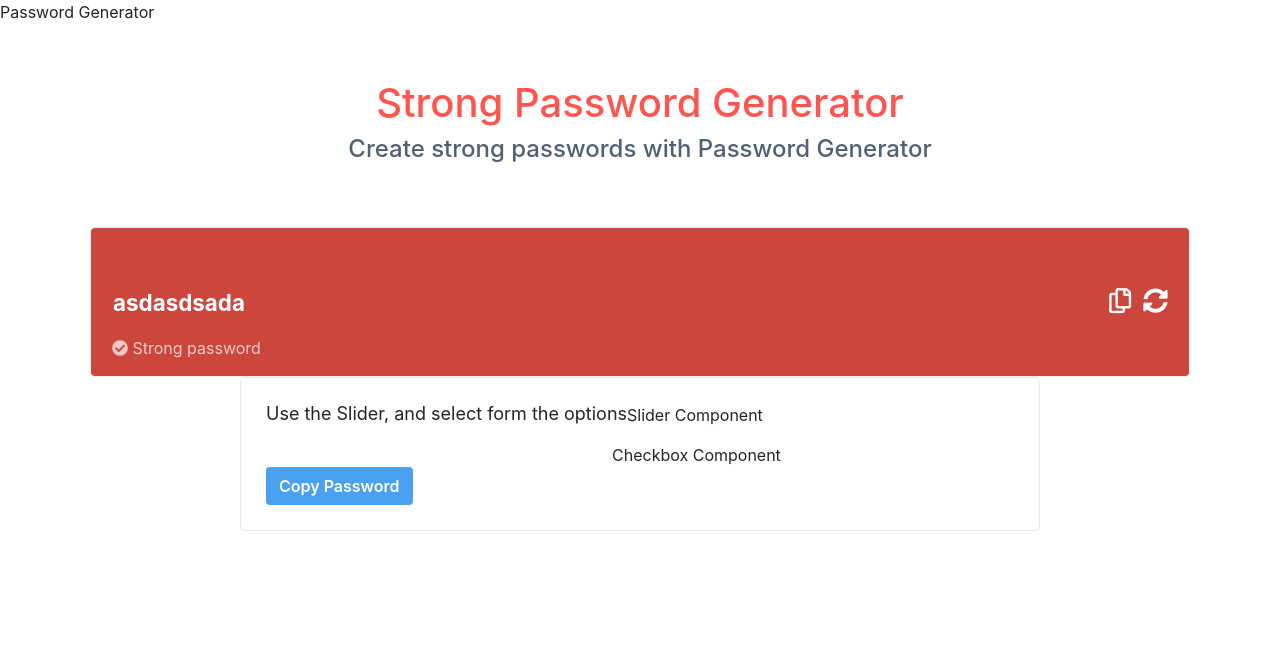
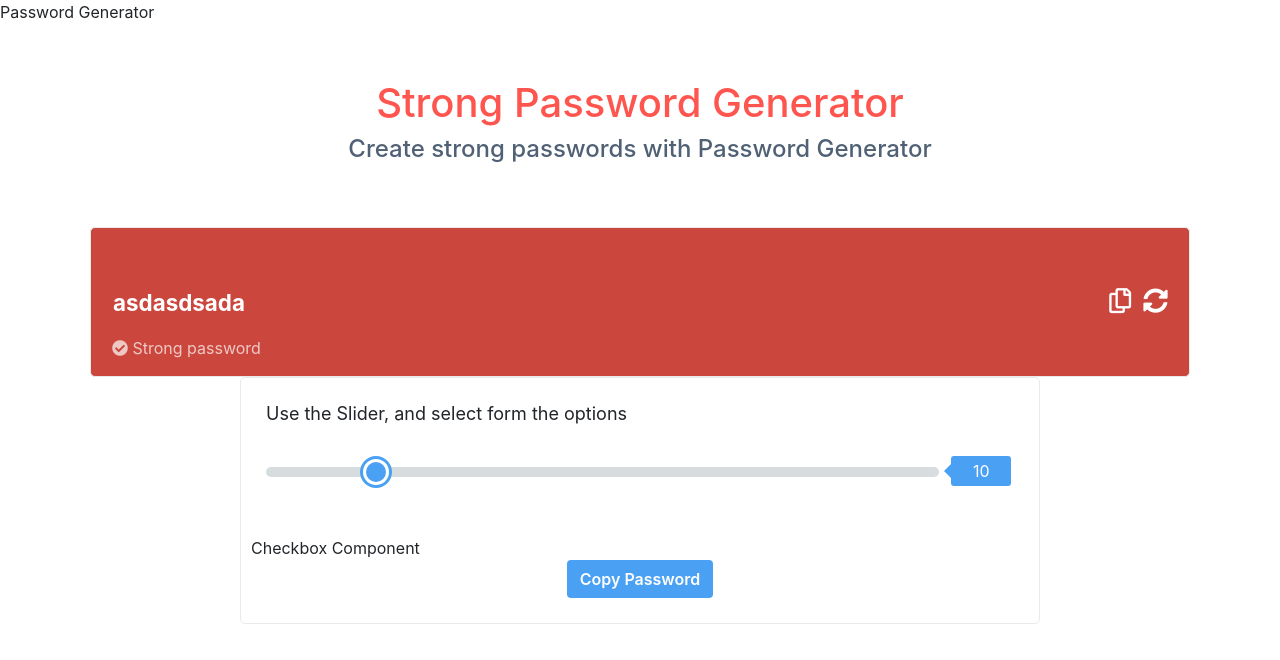
Before and after one commit to Keith2308/password-generator, a React (Create React App) app: page / in a window 1280 px wide. Shown: the top 660 px of the page. Built offline with nearby package versions, Linux system fonts and the light colour scheme.

Commit message:
Slider Added

```diff
--- a/src/components/container/Container.js
+++ b/src/components/container/Container.js
@@ -1,15 +1,30 @@
 import React from "react";
 import "./Container.css";
 import Button from "./button/Button";
+import Slider from "./slider/Slider";
 
 const Container = () => {
+  const onChangeSlider = (e) => {
+    console.log(e.target.value);
+  };
+
   return (
-    <div className="row password-settings">
+    <div className="password-settings">
       <h3>Use the Slider, and select form the options</h3>
 
       <div className="row">
         <div className="col-md-12">
-          <div className="form-group">Slider Component</div>
+          <div className="form-group">
+            &nbsp;
+            <Slider
+              min={1}
+              max={60}
+              step={1}
+              defaultLength={10}
+              value={10}
+              onChangeValue={onChangeSlider}
+            />
+          </div>
         </div>
 
         <div className="col-md-12">
--- /dev/null
+++ b/src/components/container/slider/Slider.css
@@ -0,0 +1,73 @@
+.slider-container {
+  margin-bottom: 50px;
+}
+
+.slider {
+  width: 100%;
+}
+
+.range-slider {
+  -webkit-appearance: none;
+  width: 90%;
+  height: 10px;
+  border-radius: 5px;
+  background: #d7dcdf;
+  outline: none;
+  padding: 0;
+  margin: 0;
+}
+
+.range-slider::-webkit-slider-thumb {
+  appearance: none;
+  width: 20px;
+  height: 20px;
+  border-radius: 50%;
+  background: #4aa1f3;
+  cursor: pointer;
+  box-shadow: 0 0 0 3px #fff, 0 0 0 6px #4aa1f3;
+  transition: background 0.15s ease-in-out;
+}
+
+.range-slider:active::-webkit-slider-thumb {
+  background: #4aa1f3;
+}
+
+.range-slider::-moz-range-thumb {
+  width: 20px;
+  height: 20px;
+  border: 0;
+  border-radius: 50%;
+  background: red;
+  cursor: pointer;
+  transition: background 0.15s ease-in-out;
+}
+
+::-moz-range-track {
+  background: #fff;
+  border: 0;
+}
+
+.range-slider-value {
+  display: inline-block;
+  position: relative;
+  width: 60px;
+  color: #fff;
+  line-height: 20px;
+  text-align: center;
+  border-radius: 3px;
+  background: #4aa1f3;
+  padding: 5px 10px;
+  margin-left: 12px;
+}
+
+.range-slider-value:after {
+  position: absolute;
+  top: 8px;
+  left: -7px;
+  width: 0;
+  height: 0;
+  border-top: 7px solid transparent;
+  border-right: 7px solid #4aa1f3;
+  border-bottom: 7px solid transparent;
+  content: "";
+}
--- /dev/null
+++ b/src/components/container/slider/Slider.js
@@ -0,0 +1,39 @@
+import React from "react";
+import PropTypes from "prop-types";
+import "./Slider.css";
+
+const Slider = (props) => {
+  const { step, min, max, value, defaultLength, onChangeValue } = props;
+
+  const handleChange = (max) => (e) => {
+    onChangeValue(e);
+  };
+
+  return (
+    <div className="slider-container">
+      <div className="slider">
+        <input
+          className="range-slider"
+          type="range"
+          step={step}
+          min={min}
+          max={max}
+          value={value}
+          onChange={handleChange(max)}
+        />
+        <span className="range-slider-value">10</span>
+      </div>
+    </div>
+  );
+};
+
+Slider.propTypes = {
+  step: PropTypes.number,
+  min: PropTypes.number,
+  max: PropTypes.number,
+  value: PropTypes.number,
+  defaultLength: PropTypes.number,
+  onChangeValue: PropTypes.func,
+};
+
+export default Slider;
```
